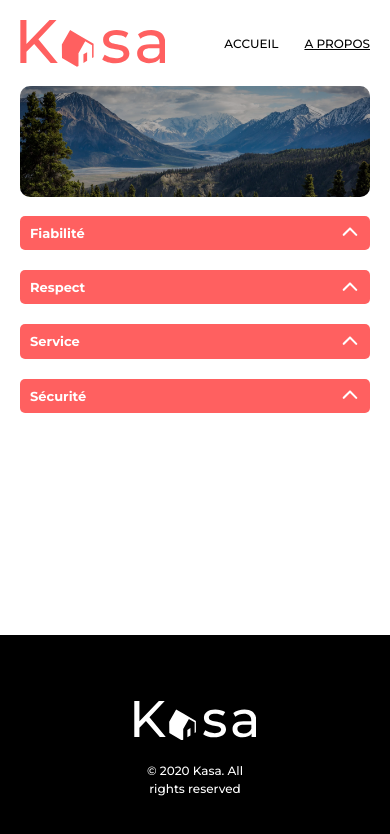
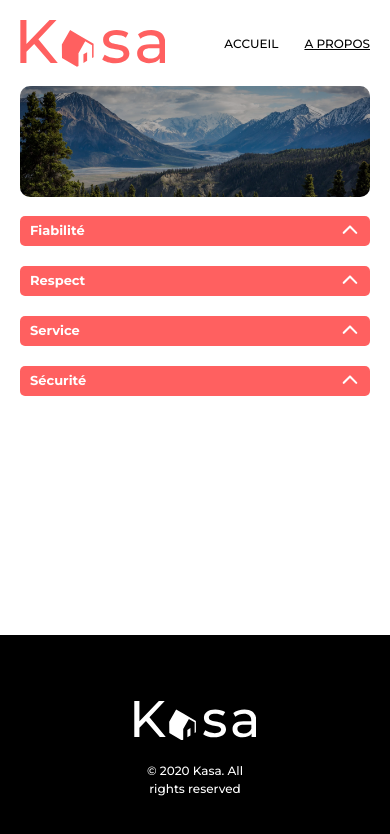
Before and after one commit to ThomasL7/P5, a React (Create React App) app in the folder Kasa/: page /about in a window 390 px wide. Shown: the top 834 px of the page. Built offline with nearby package versions, Linux system fonts and the light colour scheme.

Commit message:
Update CSS collapse section

```diff
--- a/Kasa/src/css/style.css
+++ b/Kasa/src/css/style.css
@@ -396,6 +396,7 @@ header li:last-child {
   .collapsible-section h2, .collapsible-section h3 {
     margin-left: 10px;
     font-size: 13px;
+    line-height: 1;
   }
 }
 .collapsible-section .arrow {
@@ -456,19 +457,19 @@ header li:last-child {
 }
 @media (max-width: 600px) {
   .rotate-180-open {
-    transition: transform 0.5s ease-in-out;
+    transition: transform 0.2s ease-in-out;
     transform: rotate(180deg) translateY(-2.28px);
   }
 }
 
 .rotate-180-close {
   transition: transform 0.2s ease-in-out;
-  transform: rotate(0deg) translateY(0);
+  transform: rotate(0deg);
 }
 @media (max-width: 600px) {
   .rotate-180-close {
-    transition: transform 0.5s ease-in-out;
-    transform: rotate(0deg) translateY(0px);
+    transition: transform 0.2s ease-in-out;
+    transform: rotate(0deg);
   }
 }
 
```
Also changed, not shown: Kasa/src/css/style.sass (+9 -8 lines), 1 other file (tests, documents, lock files or other folders).
